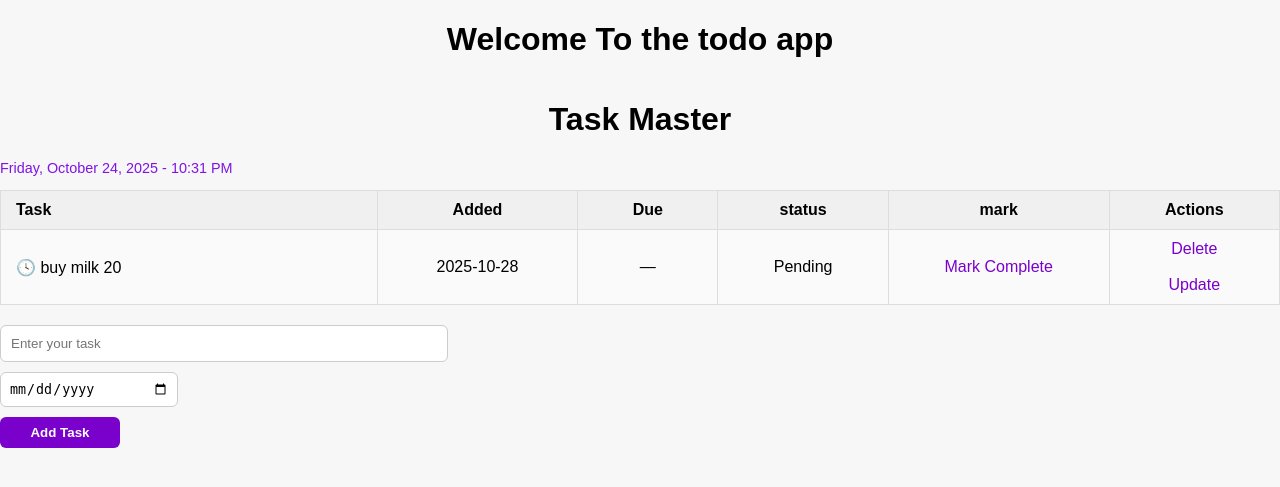
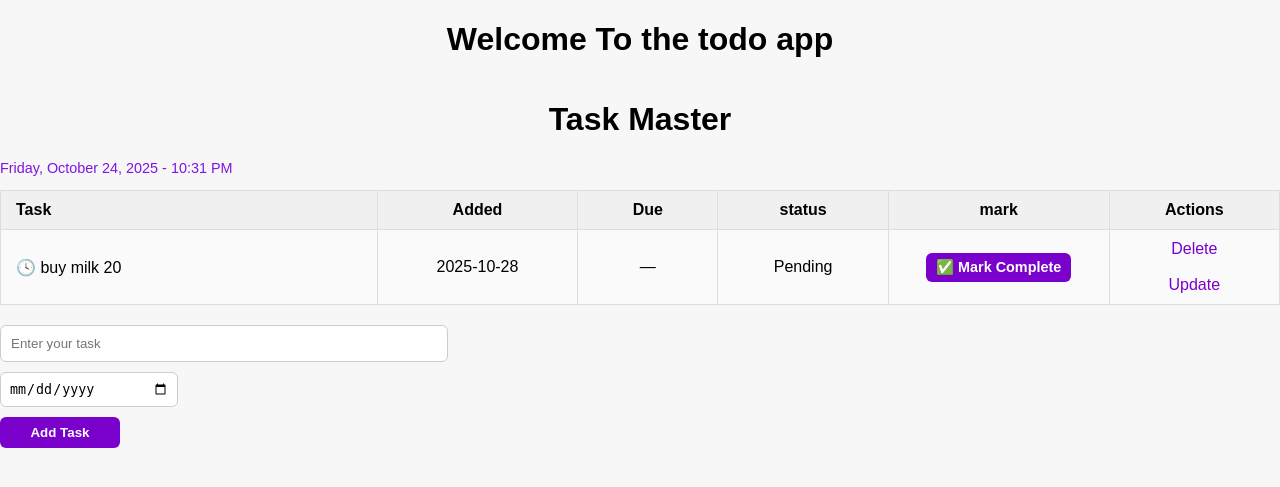
Before and after one commit to gadm12/todo-app, a Flask app: page / in a window 1280 px wide. Shown: the top 487 px of the page. Run offline with Flask 3, Linux system fonts and the light colour scheme; data comes from the database, SQL or seed files in the repository; both versions use the stored data as it was after the commit.

Commit message:
Added unmark feature for completed tasks and improved task status handling

```diff
--- a/V2.1_Flask/app.py
+++ b/V2.1_Flask/app.py
@@ -90,6 +90,17 @@
     flash("Task has been marked complete")
     return redirect(url_for("index"))
 
+@app.route("/unmark/<int:id>")
+def unmark(id):
+
+    unmark_task = Todo.query.get_or_404(id)
+
+    unmark_task.completed = 0
+    db.session.commit()
+    flash("Task has been marked as incomplete")
+    return redirect(url_for("index"))
+
+
 
 if __name__ == "__main__":
     with app.app_context():
--- a/V2.1_Flask/static/CSS/main.css
+++ b/V2.1_Flask/static/CSS/main.css
@@ -142,3 +142,27 @@
 form input[type="submit"]:hover {
   background-color: #5b0099;
 }
+
+.btn {
+  display: inline-block;
+  padding: 6px 10px;
+  border-radius: 6px;
+  font-size: 0.9em;
+  font-weight: bold;
+  color: white;
+  text-decoration: none;
+  transition: background-color 0.2s ease, transform 0.1s ease;
+}
+
+.btn:hover {
+  transform: scale(1.03);
+  opacity: 0.9;
+}
+
+.btn-complete {
+  background-color: #7a00cc; /* Matches your app's theme */
+}
+
+.btn-unmark {
+  background-color: #ff9800;
+}
--- a/V2.1_Flask/templates/index.html
+++ b/V2.1_Flask/templates/index.html
@@ -69,7 +69,9 @@
                         </td>
                         <td>
                             {% if not task.completed %}
-                                <a href="/complete/{{ task.id }}">Mark Complete</a><br>
+                                <a href="/complete/{{task.id}}" class="btn btn-complete">✅ Mark Complete</a>
+                            {% else %}
+                                <a href="/unmark/{{task.id}}" class="btn btn-unmark">↩️ Unmark</a>
                             {% endif %}
                         <td>
                             <a href="/delete/{{task.id}}">Delete</a>
```
Also changed, not shown: V2.1_Flask/instance/tasks.db.
